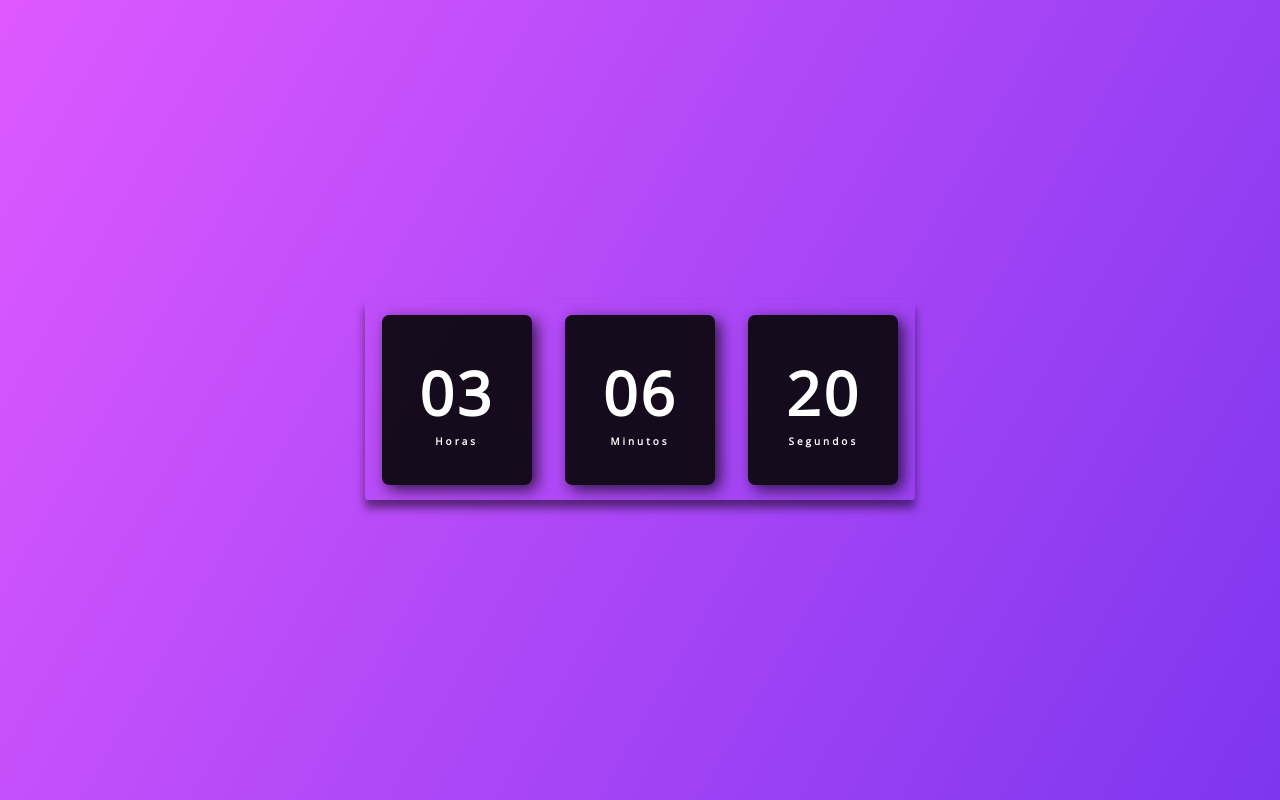
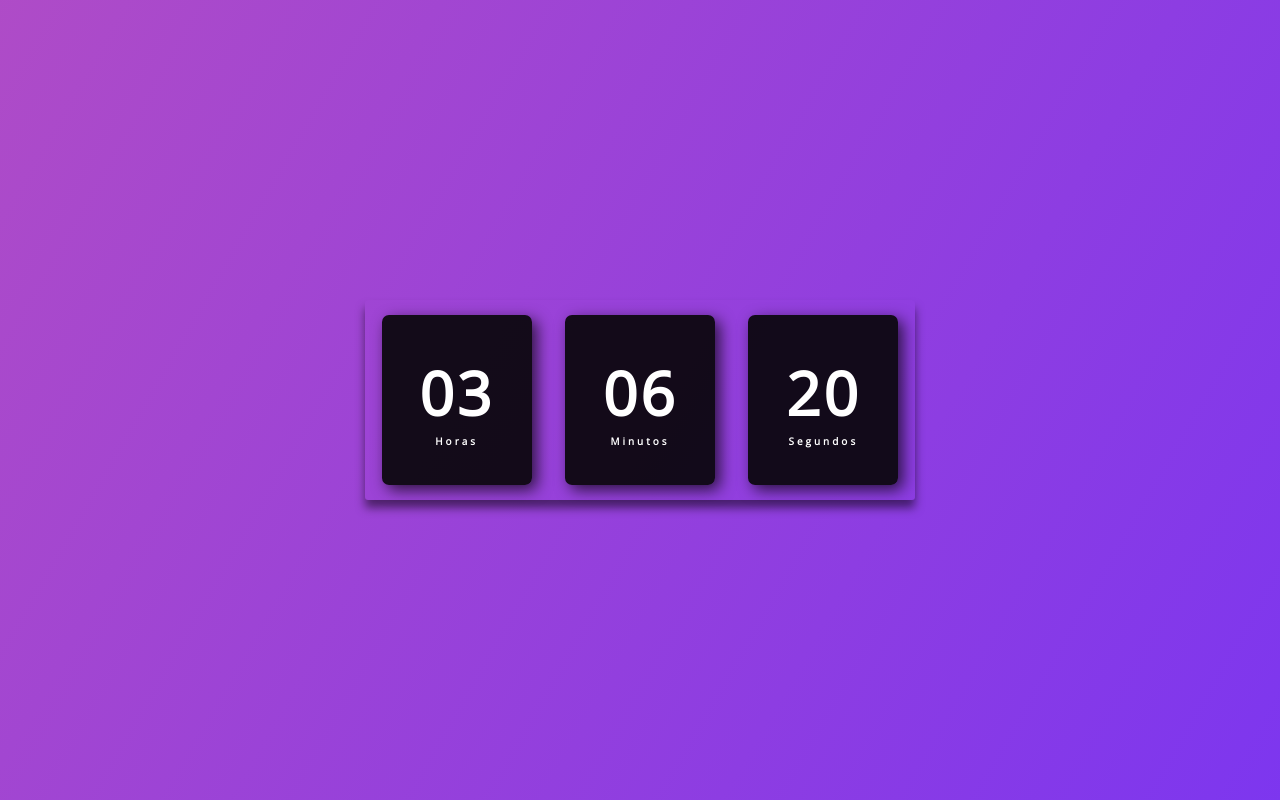
Before and after one commit to JaoBrito/relogio-virtual, a plain HTML site: page index.html in a window 1280 px wide. Drawn offline with nearby package versions, Linux system fonts and the light colour scheme.

Commit message:
unselect and color

```diff
--- a/assets/css/style.css
+++ b/assets/css/style.css
@@ -8,7 +8,7 @@
 
 body{
     height: 100vh;
-    background: linear-gradient(120deg, #d83bffd8, #6714ecda);
+    background: linear-gradient(120deg, #a02bbdd8, #6714ecda);
 
     display: flex;
     align-items: center;
@@ -26,6 +26,8 @@ body{
     background: transparent;
     border-radius: 3px;
     box-shadow: 0px 8px 10px rgba(0, 0, 0, .5);
+    user-select: none;
+
 }
 
 .relogio div{
```
